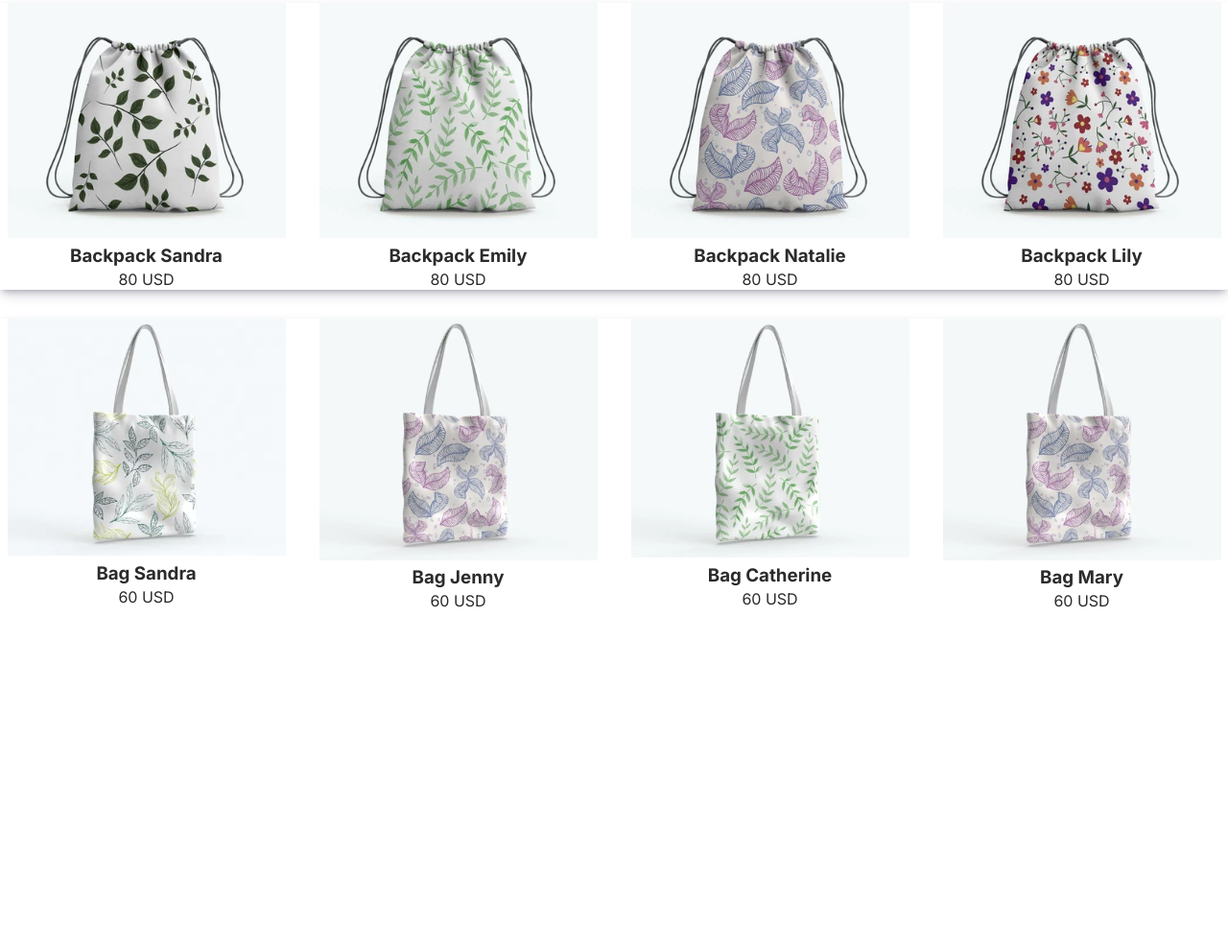
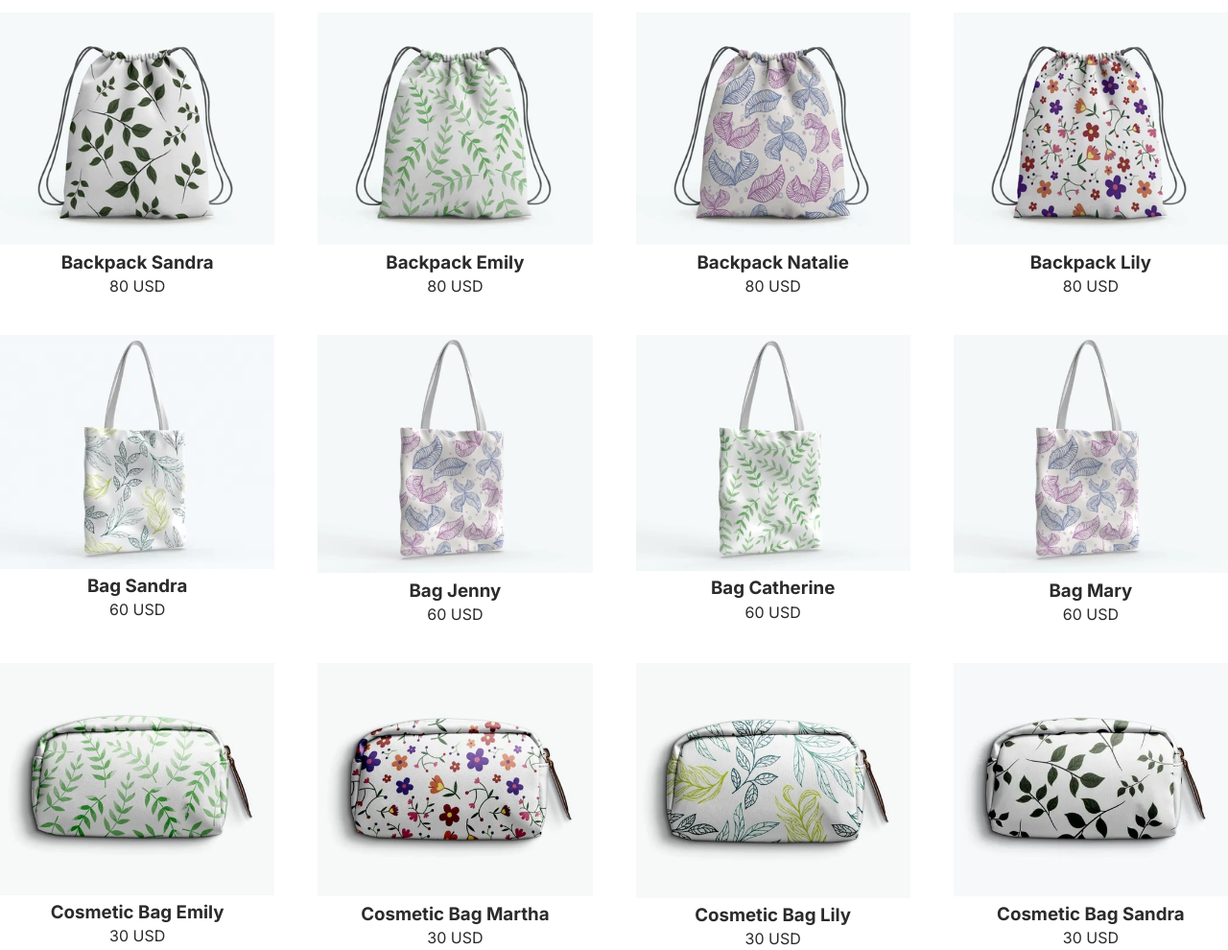
Before and after one commit to helooo00/projeto-bolsas, a plain HTML site: page index.html in a window 1280 px wide. Shown: the part 637-1627 px from the top of the page at 96% size. Before the commit the page ends 1275 px from the top, so only its background shows below. Drawn offline with Linux system fonts and the light colour scheme.

Commit message:
cria terceira coluna de bolsas

```diff
--- a/index.html
+++ b/index.html
@@ -106,6 +106,34 @@
 
   </div>
 
+  <div class="terceira-coluna">
+
+    <div class="bolsa">
+      <img src="imagens/bolsas/1.webp" alt="">
+      <h3>Cosmetic Bag Emily</h3>
+      <span>30 USD</span>
+    </div>
+
+    <div class="bolsa">
+      <img src="imagens/bolsas/2.webp" alt="">
+      <h3>Cosmetic Bag Martha</h3>
+      <span>30 USD</span>
+    </div>
+
+    <div class="bolsa">
+      <img src="imagens/bolsas/3.webp" alt="">
+      <h3>Cosmetic Bag Lily</h3>
+      <span>30 USD</span>
+    </div>
+
+    <div class="bolsa">
+      <img src="imagens/bolsas/4.webp" alt="">
+      <h3>Cosmetic Bag Sandra</h3>
+      <span>30 USD</span>
+    </div>
+
+  </div>
+
 
 </body>
 
--- a/style.css
+++ b/style.css
@@ -95,13 +95,12 @@ nav{
   }
 }
 
-.primeira-coluna, .segunda-coluna{
+.primeira-coluna, .segunda-coluna, .terceira-coluna{
   display: flex;
   justify-content: center;
   text-align: center;
-  margin-top: 30px;
-  gap: 35px;
-  box-shadow: rgba(50, 50, 93, 0.25) 0px 6px 12px -2px, rgba(0, 0, 0, 0.3) 0px 3px 7px -3px;
+  margin-top: 40px;
+  gap: 45px;
 
   img{
    width: 100%;
```
